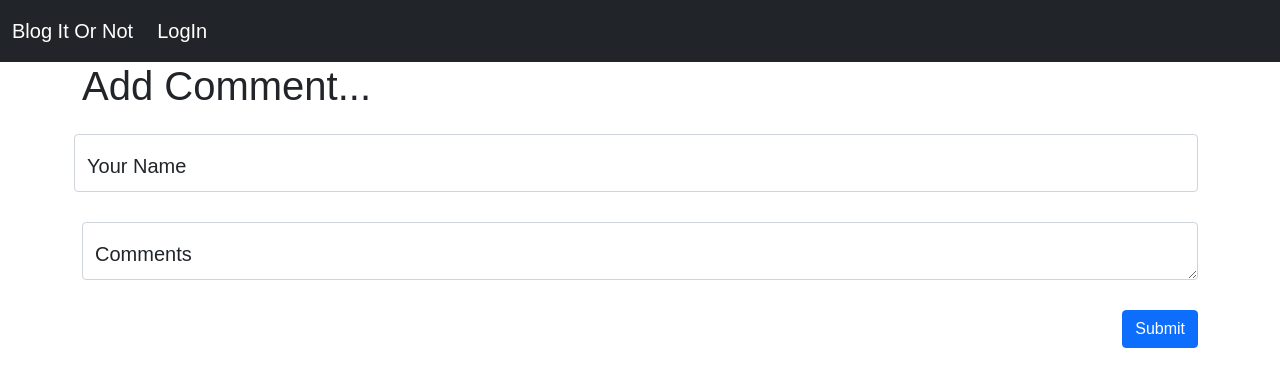
After one commit to jiisanda/BlogitOrnot, a Django app: page /post/1/comment/ in a window 1280 px wide. The commit adds this page. Shown: the top 387 px of the page. Run offline with Django 3.2, Linux system fonts and the light colour scheme; some libraries are stand-ins or nearby versions.

Commit message:
Comment added

```diff
--- a/BlogApp/admin.py
+++ b/BlogApp/admin.py
@@ -1,6 +1,7 @@
 from django.contrib import admin
-from .models import Post, Category
+from .models import Post, Category, Comment
 
 # Register your models here.
 admin.site.register(Post)
 admin.site.register(Category)
+admin.site.register(Comment)
--- a/BlogApp/forms.py
+++ b/BlogApp/forms.py
@@ -1,5 +1,6 @@
 from django import forms
-from BlogApp.models import Post, Category
+from django.forms import widgets
+from BlogApp.models import Comment, Post, Category
 
 # choices = [('Coding', 'Coding'), ('Entertainment', 'Entertainment'), ('Education', 'Education')]
 choices = Category.objects.all().values_list('name', 'name')
@@ -36,3 +37,14 @@ class UpdateForm(forms.ModelForm):
             'post_date': forms.DateInput(),
             # 'post_picture': forms.ImageField(),
         }
+
+
+class AddCommentForm(forms.ModelForm):
+    class Meta():
+        model = Comment
+        fields = ('comment_name', 'comment_body')
+
+        widgets = {
+            'comment_name': forms.TextInput(attrs={'class':'form-control', 'placeholder':'Your Name'}),
+            'comment_body': forms.Textarea(attrs={'class':'form-control', 'placeholder':'Comment...'}),
+        }
--- a/BlogApp/models.py
+++ b/BlogApp/models.py
@@ -1,4 +1,6 @@
+from typing import Text
 from django.db import models
+from django.db.models.fields import CharField, TextField
 from django.urls import reverse
 from django.utils import timezone
 from django.contrib.auth.models import User
@@ -37,3 +39,13 @@ class Post(models.Model):
 
     def total_likes(self):
         return self.likes.count()
+
+
+class Comment(models.Model):
+    post = models.ForeignKey(Post, related_name='comments', on_delete=models.CASCADE)
+    comment_name = models.CharField(max_length=30)
+    comment_body = models.TextField()
+    comment_date = models.DateTimeField(auto_now_add=True)
+
+    def __str__(self):
+        return '%s - %s' % (self.post.title, self.comment_name)
--- a/BlogApp/urls.py
+++ b/BlogApp/urls.py
@@ -1,6 +1,6 @@
 from django.urls import path
 from .views import BlogListView, BlogDetailView, BlogCreateView, BlogUpdateView
-from .views import BlogDeleteView, AddCategoryView, LikeView
+from .views import BlogDeleteView, AddCategoryView, LikeView, AddCommentView
 from BlogApp import views
 
 # TEMPLATE URLS
@@ -13,4 +13,5 @@ urlpatterns = [
     path('add_category/', AddCategoryView.as_view(), name="add_category"),
     path('category/<str:categ>/', views.CategoryView, name='category'),
     path('like/<int:pk>', views.LikeView, name="like_post"),
+    path('post/<int:pk>/comment/', AddCommentView.as_view(), name="add_comment"),
 ]
--- a/BlogApp/views.py
+++ b/BlogApp/views.py
@@ -4,9 +4,9 @@ from django.views.generic.edit import CreateView, UpdateView, DeleteView
 from django.urls import reverse_lazy
 from django.http import HttpResponseRedirect
 from django.shortcuts import render, get_object_or_404
-from BlogApp.forms import PostForm, UpdateForm
+from BlogApp.forms import PostForm, UpdateForm, AddCommentForm
 
-from .models import Post, Category
+from .models import Comment, Post, Category
 
 
 # Create your views here.
@@ -83,3 +83,19 @@ def LikeView(request, pk):
                                             # why post_id? bcz in post_detail.html the name of the button is it.
     post.likes.add(request.user)    # adding the user that liked the post as in "harsh liked the post by TheWhiteWolf"
     return HttpResponseRedirect(reverse('post_detail',args=[str(pk)]))  # args to know which blog post we are returning/redirecting
+
+class AddCommentView(CreateView):
+    model = Comment
+    form_class = AddCommentForm
+    template_name = 'BlogApp/add_comment.html'
+
+    def form_valid(self, form):
+        form.instance.post_id = self.kwargs['pk']
+        return super().form_valid(form)
+
+    def get_success_url(self):
+        post_id=self.kwargs['pk']
+        return reverse_lazy('post_detail', kwargs={'pk': post_id})
+
+
+    # success_url = reverse_lazy('post_detail')
--- /dev/null
+++ b/templates/BlogApp/add_comment.html
@@ -0,0 +1,74 @@
+{% extends 'BlogApp\base.html' %}
+{% block content %}
+    <h1>Add Comment...</h1>
+    <form class="form-block" action="" method="post">
+        {% csrf_token %}
+        <div class="row">
+            <div class="row g-2">
+                <div class="col-md">
+                    <div class="form-floating">
+                        {% if user.is_authenticated %}
+                            <input name="comment_name" type="text" class="form-control" id="floatingInputGrid" placeholder="My Name" value="{{ user.username }}">
+                        {% else %}
+                            <input name="comment_name" type="text" class="form-control" id="floatingInputGrid" placeholder="My Name" value="">
+                        {% endif %}
+                      <label for="comment_name">Your Name</label>
+                    </div>
+                </div>
+                {% comment %} <div class="col-md">
+                    <div class="form-floating">
+                        {% if user.is_authenticated %}
+                            <input type="email" class="form-control" id="floatingInputGrid" placeholder="name@example.com" value="{{ user.email }}">
+                        {% else %}
+                            <input type="email" class="form-control" id="floatingInputGrid" placeholder="name@example.com" value="">
+                        {% endif %}
+                        <label for="floatingInputGrid">Email address</label>
+                    </div>
+                </div>                   {% endcomment %}
+            </div>
+        </div>
+        <br>
+        <div class="form-floating">
+            <textarea name="comment_body" class="form-control" placeholder="Leave a comment here" id="floatingTextarea"></textarea>
+            <label for="comment_body">Comments</label>
+        </div>
+        <br>
+        <input type="submit" class="btn btn-primary pull-right" value="Submit">
+    </form>
+
+{% endblock content %}
+
+
+{% comment %} <form class="form-block">
+    <div class="row">
+        <div class="row g-2">
+            <div class="col-md">
+                <div class="form-floating">
+                    {% if user.is_authenticated %}
+                        <input type="text" class="form-control" id="floatingInputGrid" placeholder="My Name" value="{{ user.username }}">
+                    {% else %}
+                        <input type="text" class="form-control" id="floatingInputGrid" placeholder="My Name" value="">
+                    {% endif %}
+                  <label for="floatingInputGrid">Your Name</label>
+                </div>
+            </div>
+            <div class="col-md">
+                <div class="form-floating">
+                    {% if user.is_authenticated %}
+                        <input type="email" class="form-control" id="floatingInputGrid" placeholder="name@example.com" value="{{ user.email }}">
+                    {% else %}
+                        <input type="email" class="form-control" id="floatingInputGrid" placeholder="name@example.com" value="">
+                    {% endif %}
+                    <label for="floatingInputGrid">Email address</label>
+                </div>
+            </div>
+        </div>
+    </div>
+    <br>
+    <div class="form-floating">
+        <textarea class="form-control" placeholder="Leave a comment here" id="floatingTextarea"></textarea>
+        <label for="floatingTextarea">Comments</label>
+    </div>
+    <br>
+    <a class="btn btn-primary pull-right">submit</a>
+</form> {% endcomment %}
--- a/templates/BlogApp/base.html
+++ b/templates/BlogApp/base.html
@@ -6,6 +6,7 @@
       <meta name="viewport" content="width=device-width, initial-scale=1">
       <link rel="icon" href="{% static 'favicon.ico' %}" type="image/png">
       <link href="https://cdn.jsdelivr.net/npm/bootstrap@5.1.3/dist/css/bootstrap.min.css" rel="stylesheet" integrity="sha384-1BmE4kWBq78iYhFldvKuhfTAU6auU8tT94WrHftjDbrCEXSU1oBoqyl2QvZ6jIW3" crossorigin="anonymous">
+      <link href="https://maxcdn.bootstrapcdn.com/font-awesome/4.3.0/css/font-awesome.min.css" rel="stylesheet">
       <link rel="stylesheet" href="{% static 'css/base.css' %}">
 
       <title>
```
Also changed, not shown: templates/BlogApp/post_detail.html (+24 -2 lines).
